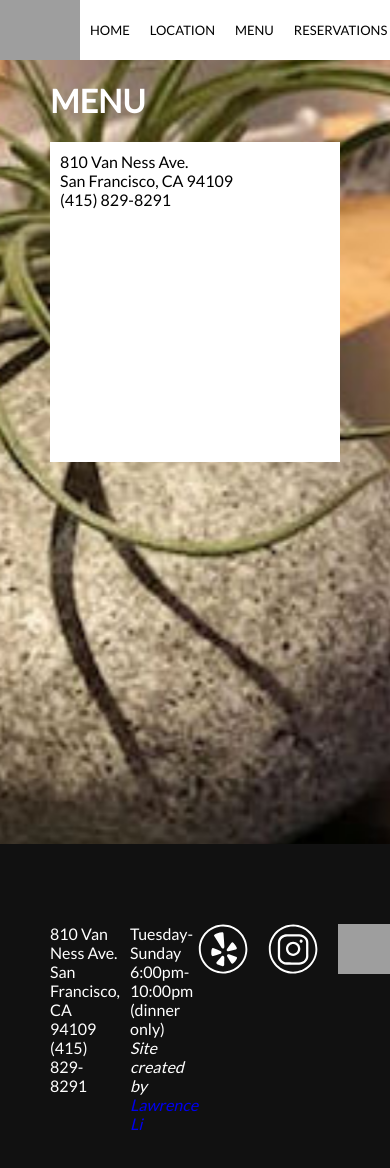
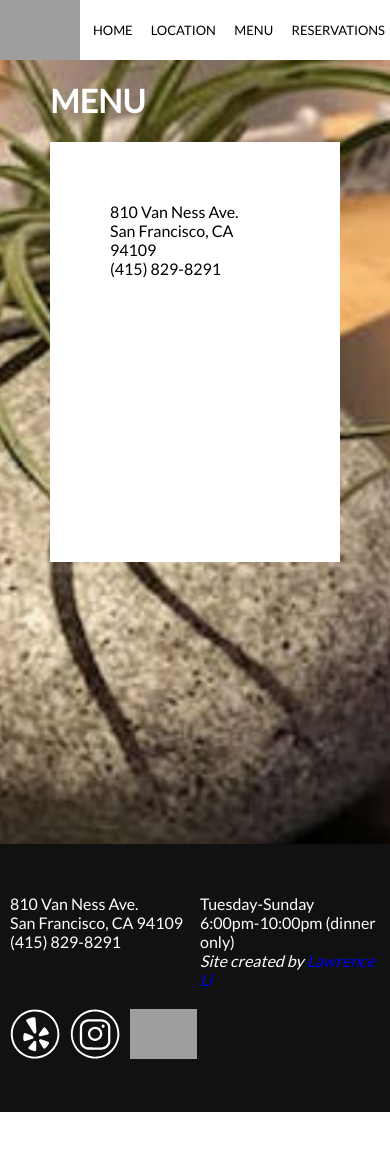
Before and after one commit to lilawren/sasasushisf, a React (Create React App) app: page /menu in a window 390 px wide. Shown: the top 1168 px of the page. After the commit the page ends 1112 px from the top, so only its background shows below. Built offline with nearby package versions, Linux system fonts and the light colour scheme; grey boxes are pictures that could not be loaded.

Commit message:
small details

```diff
--- a/src/components/Footer/Footer.scss
+++ b/src/components/Footer/Footer.scss
@@ -4,6 +4,10 @@
   padding: 80px 50px;
   display: flex;
   justify-content: space-between;
+  @media only screen and (max-width: 960px) {
+    padding: 50px 10px;
+    flex-direction: column;
+  }
   a {
     text-decoration: none;
     &:visited {
@@ -19,8 +23,15 @@
     display: grid;
     grid-column-gap: 20px;
     grid-template-columns: repeat(3, 1fr);
+    @media only screen and (max-width: 960px) {
+      display: initial;
+      margin-top: 20px;
+    }
     img {
       height: 50px;
+      @media only screen and (max-width: 960px) {
+        margin-right: 10px;
+      }
     }
   }
 }
--- a/src/components/LocationPage/LocationPage.scss
+++ b/src/components/LocationPage/LocationPage.scss
@@ -8,6 +8,11 @@
     .content {
       position: absolute;
       left: 50px;
+      @media only screen and (max-width: 960px) {
+        width: calc(100vw - 100px);
+        margin: 0px 50px;
+        left: initial;
+      }
       .content-row {
         background: white;
         padding: 0px 60px;
--- a/src/components/Menu/Menu.scss
+++ b/src/components/Menu/Menu.scss
@@ -11,7 +11,7 @@
       margin: 0px 50px;
       .content-row {
         background: white;
-        padding: 10px;
+        padding: 60px;
         min-height: 300px;
       }
     }
--- a/src/components/NavBar/NavBar.scss
+++ b/src/components/NavBar/NavBar.scss
@@ -7,17 +7,26 @@
   top: 0px;
   width: 100%;
   z-index: 100;
-  background: white;
+  background: #ffffffee;
   a.logo-link, img {
     height: 100%;
   }
   .links {
     display: flex;
+    @media only screen and (max-width: 960px) {
+      flex: 1;
+    }
     a {
       padding: 0px 10px;
       text-decoration: none;
       color: black;
       font-size: 13px;
+      @media only screen and (max-width: 960px) {
+        padding: 0px 5px;
+        flex: 1;
+        display: flex;
+        justify-content: center;
+      }
       &:hover {
         color: gray;
       }
--- a/src/components/Reservations/Reservations.js
+++ b/src/components/Reservations/Reservations.js
@@ -10,7 +10,6 @@ export default class Reservations extends Component {
   render() {
     return (
       <div className="reservations">
-        <div className="menu">
         <Parallax
           bgImage={require('../../assets/home/rock.jpg')}
           bgImageAlt="interior"
@@ -32,7 +31,6 @@ export default class Reservations extends Component {
           </div>
         </Parallax>
       </div>
-      </div>
     );
   }
 }
--- a/src/components/Reservations/Reservations.scss
+++ b/src/components/Reservations/Reservations.scss
@@ -0,0 +1,20 @@
+.reservations {
+  .hero {
+    min-height: calc(100vh - 60px);
+    position: relative;
+    h1 {
+      color: white;
+    }
+    .content {
+      position: absolute;
+      width: calc(100vw - 100px);
+      margin: 0px 50px;
+      .content-row {
+        background: white;
+        padding: 60px;
+        min-height: 300px;
+      }
+    }
+  }
+
+}
```
Lines whose indentation alone changed are shown as unchanged.
